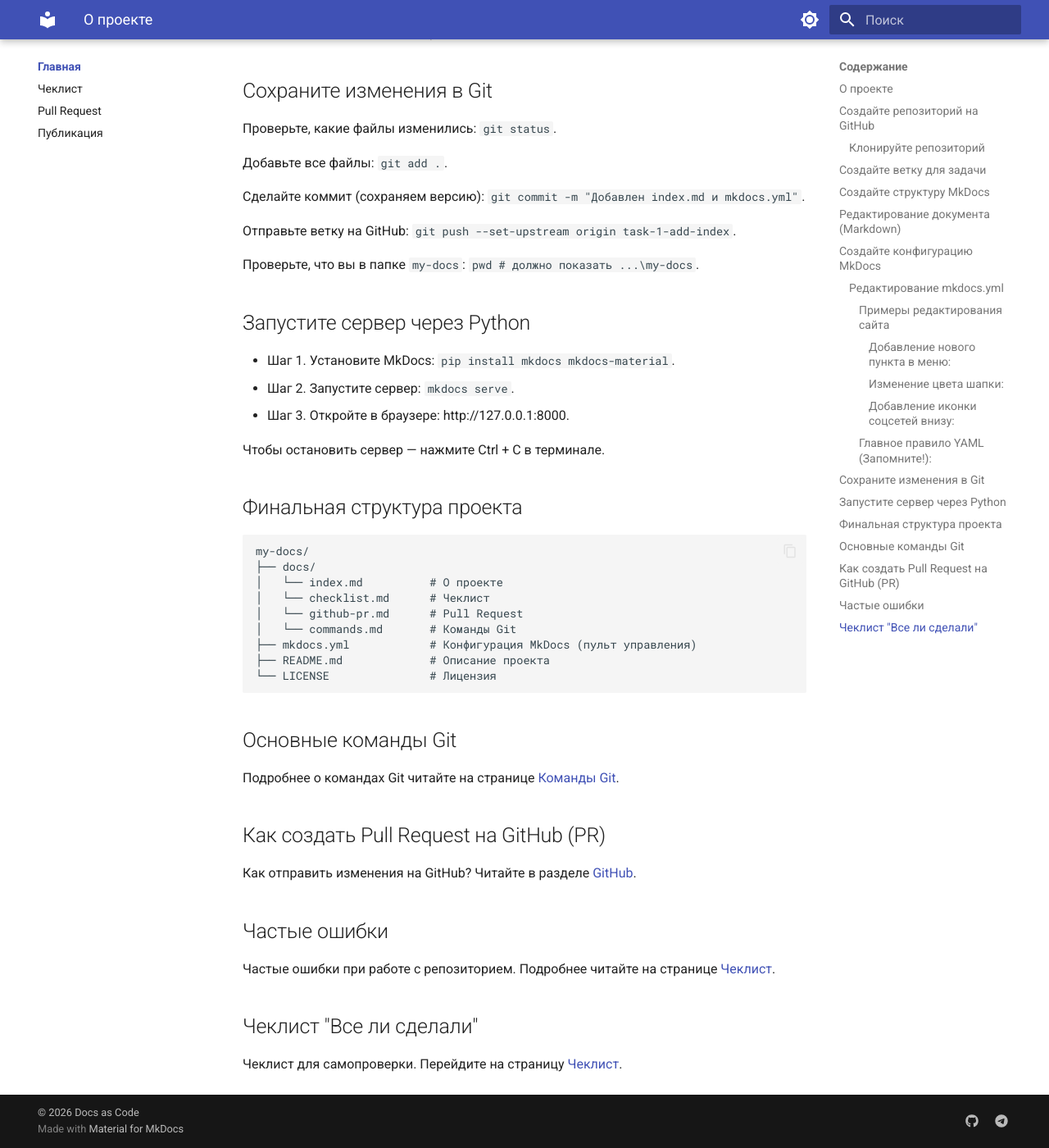
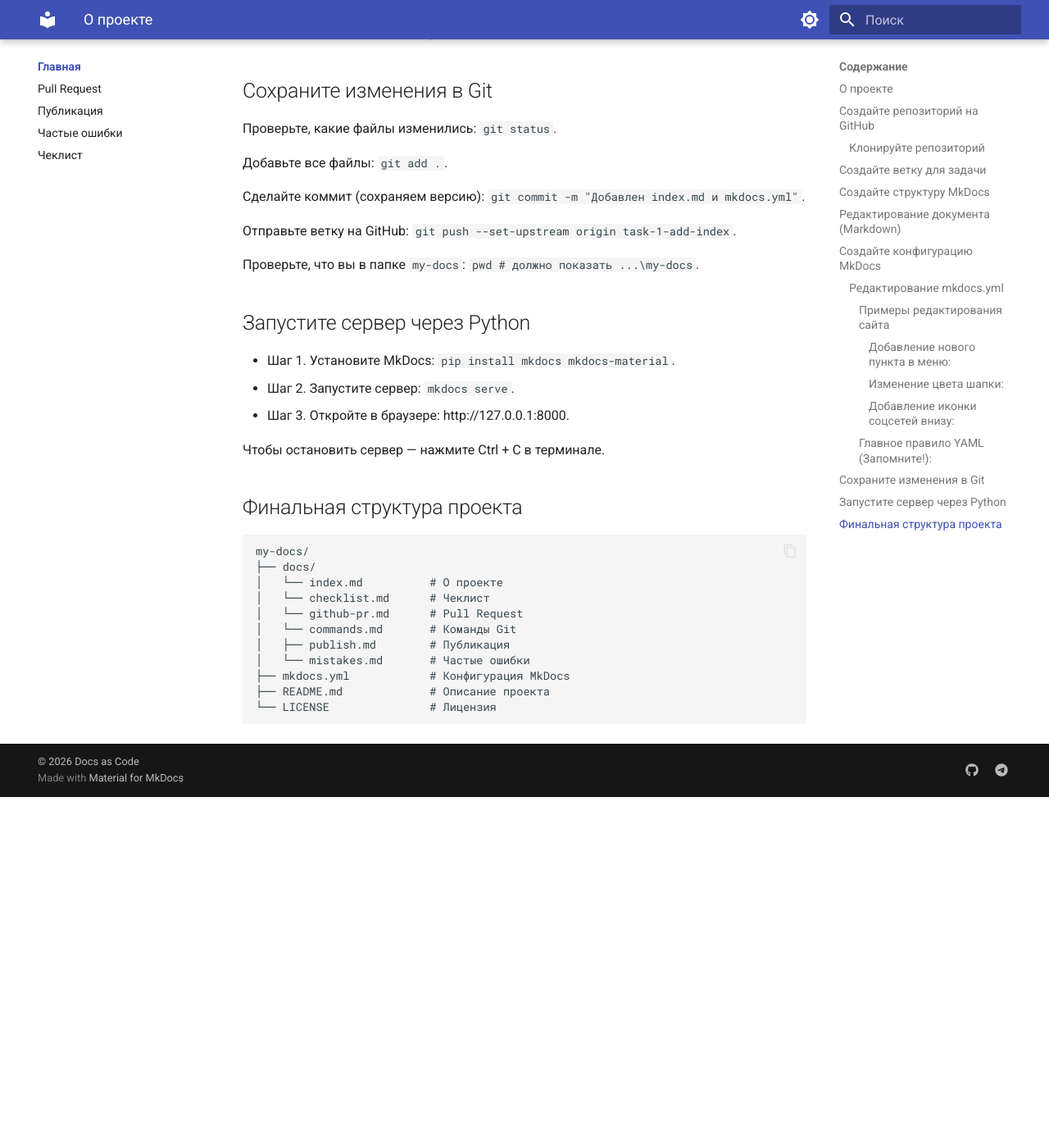
Before and after one commit to AlinARinAtovNa/manual, an MkDocs documentation site: the page built from docs/index.md, in a window 1280 px wide and 1400 px high, scrolled down 4043 px. Shown: the whole window at 82% size. Built offline with MkDocs 1.6.1 and Material for MkDocs 9.7.7, drawn with Linux system fonts in a browser that asks for light colours; after the commit the page ends 5015 px from its top, so only the background shows below that.

Commit message:
Доработка

```diff
--- a/docs/index.md
+++ b/docs/index.md
@@ -167,22 +167,8 @@
     │   └── checklist.md      # Чеклист
     │   └── github-pr.md      # Pull Request
     │   └── commands.md       # Команды Git
-    ├── mkdocs.yml            # Конфигурация MkDocs (пульт управления)
+    │   ├── publish.md        # Публикация
+    │   └── mistakes.md       # Частые ошибки
+    ├── mkdocs.yml            # Конфигурация MkDocs
     ├── README.md             # Описание проекта
     └── LICENSE               # Лицензия
-
-## Основные команды Git
-
-Подробнее о командах Git читайте на странице [Команды Git](commands.md).
-
-## Как создать Pull Request на GitHub (PR)
-
-Как отправить изменения на GitHub? Читайте в разделе  [GitHub](github-pr.md).
-
-## Частые ошибки
-
-Частые ошибки при работе с репозиторием. Подробнее читайте на странице [Чеклист](checklist.md).
-
-## Чеклист "Все ли сделали"
-
-Чеклист для самопроверки. Перейдите на страницу [Чеклист](checklist.md).
--- a/mkdocs.yml
+++ b/mkdocs.yml
@@ -8,9 +8,10 @@
 nav:                                                                  # В шапке и боковом меню будут три раздела
   - Главная:
       - О проекте: index.md
-      - Чеклист: checklist.md
       - Pull Request: github-pr.md
       - Публикация: publish.md
+      - Частые ошибки: mistakes.md
+      - Чеклист: checklist.md
   - Команды:
       - Основные команды Git: commands.md
 
```
